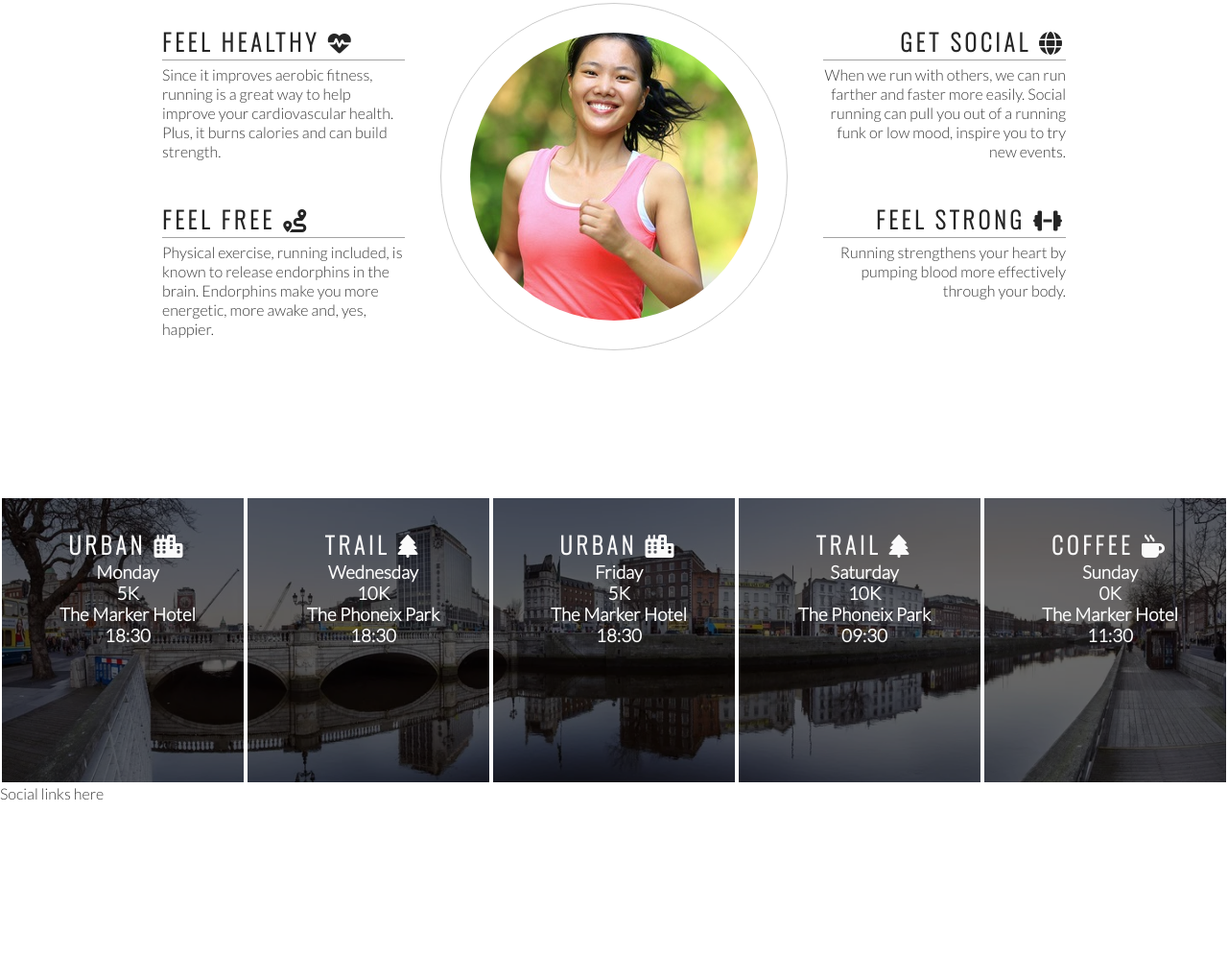
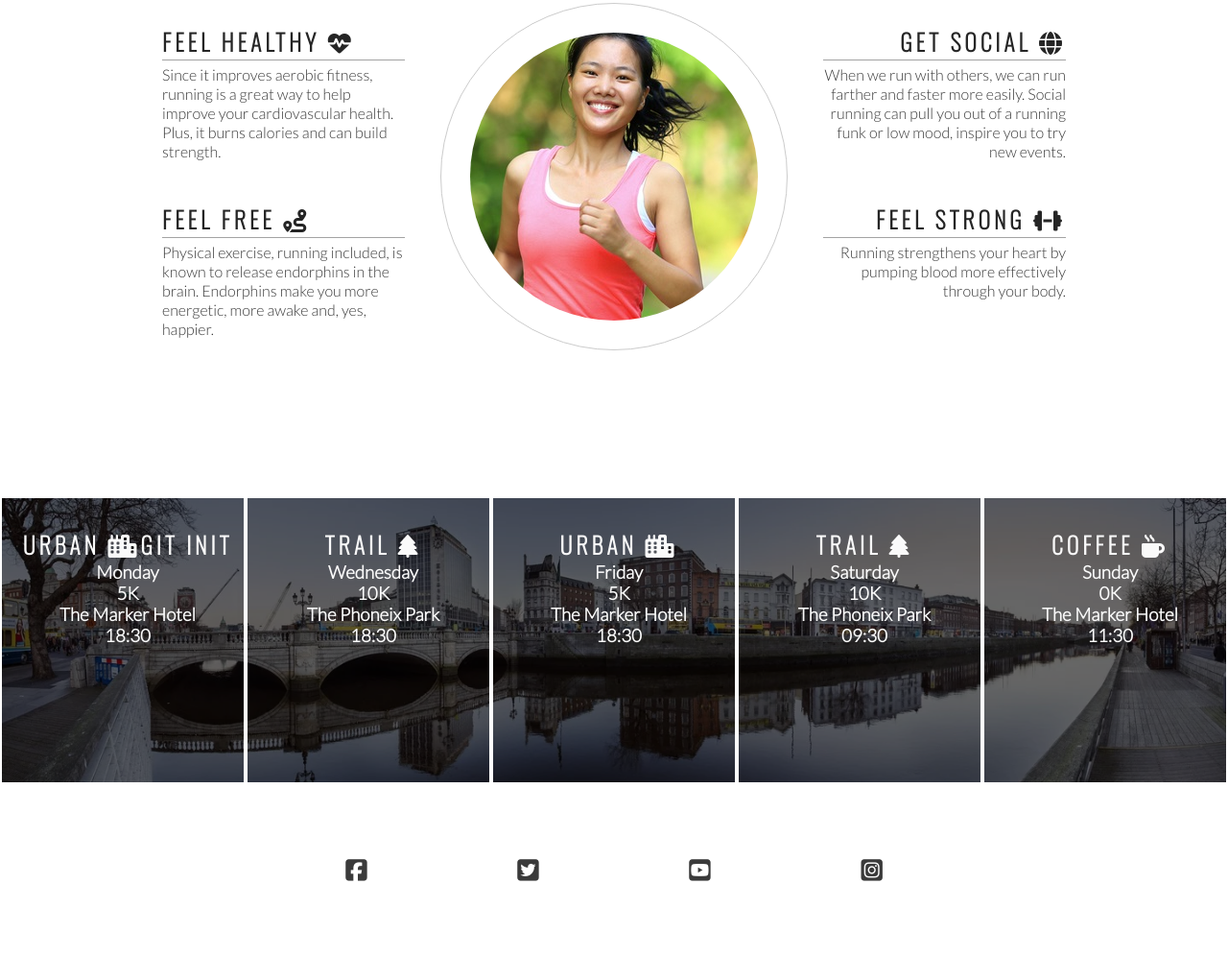
Before and after one commit to bobshort4bobby4/love-running-robert, a plain HTML site: page index.html in a window 1280 px wide. Shown: the part 778-1774 px from the top of the page at 96% size. Before the commit the page ends 1614 px from the top, so only its background shows below. Drawn offline with nearby package versions, Linux system fonts and the light colour scheme.

Commit message:
add and style footer

```diff
--- a/assets/css/style.css
+++ b/assets/css/style.css
@@ -183,3 +183,22 @@ hr {
 #times h2 {
     color:#fafafa;
 }
+
+footer {
+    height:150px;
+}
+
+.social-networks {
+    text-align:center;
+}
+
+.social-networks li {
+    display:inline;
+}
+
+.social-networks i {
+    font-size:160%;
+    margin:1%;
+    padding: 5%;
+    color:#3a3a3a;
+}
--- a/index.html
+++ b/index.html
@@ -77,7 +77,7 @@
 
     <section id="times">
         <div>
-            <h2>Urban <i class="fas fa-city"></i></h2>
+            <h2>Urban <i class="fas fa-city"></i>git init</h2>
             <h3>Monday</h3>
             <h3>5K</h3>
             <h3>The Marker Hotel</h3>
@@ -116,7 +116,29 @@
             <h3>11:30</h3>
         </div>
     </section>
-    <footer>Social links here</footer>
+
+
+    <footer>
+        <ul class="social-networks">
+            <li>
+                <a href="https://facebook.com" target="_blank" rel="noopener" arialabel="Visit our facebook page (opens in a new window)"><i class="fab fa-facebook-square"></i></a>
+            </li>
+
+            <li>
+                <a href="https://twitter.com" target="_blank" rel="noopener" arialabel="Visit our twitter page (opens in a new window)"><i class="fab fa-twitter-square"></i></a>
+            </li>
+
+            <li>
+                <a href="https://youtube.com" target="_blank" rel="noopener" arialabel="Visit our youtube page (opens in a new window)"><i class="fab fa-youtube-square"></i></a>
+            </li>
+
+            <li>
+                <a href="https://instagram.com" target="_blank" rel="noopener" arialabel="Visit our instagram page (opens in a new window)"><i class="fab fa-instagram-square"></i></a>
+            </li>
+        </ul>
+    </footer>
+
+
     <script src="https://kit.fontawesome.com/081f6ba32a.js" crossorigin="anonymous"></script>
 </body>
 </html>
```
